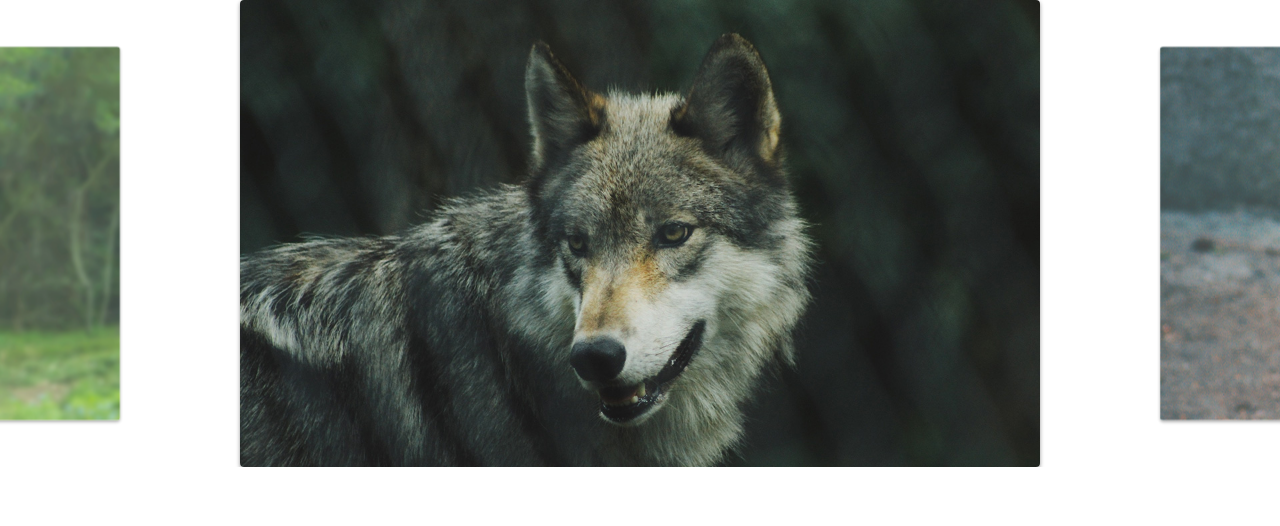
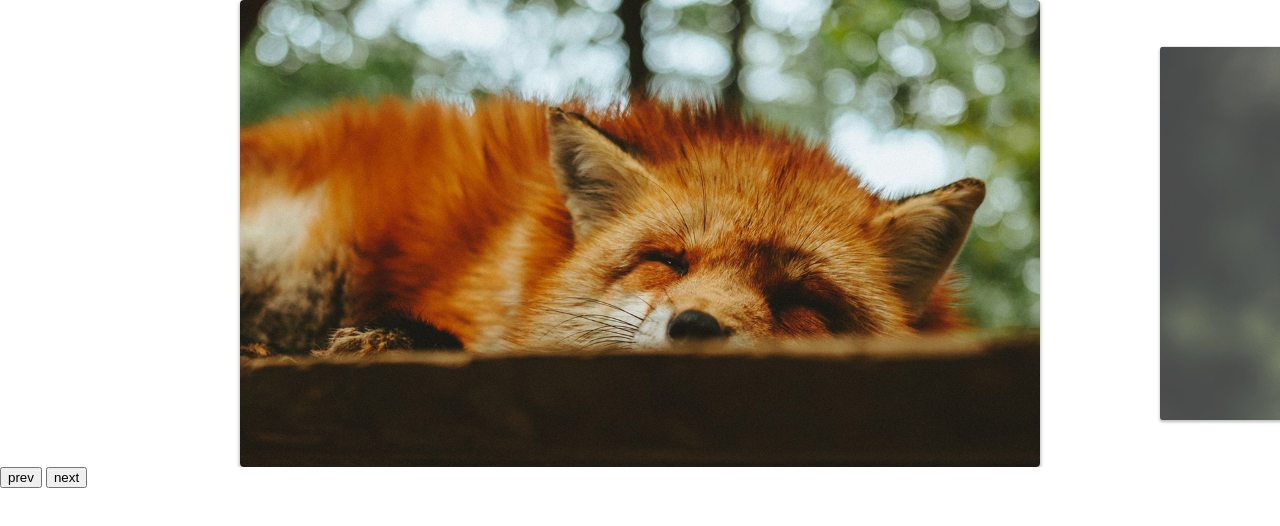
Before and after one commit to devcarlosgrochocki/slide-js, a plain HTML site: page index.html in a window 1280 px wide. Drawn offline with Linux system fonts and the light colour scheme.

Commit message:
navegacao prev e next finalizada

```diff
--- a/index.html
+++ b/index.html
@@ -18,6 +18,10 @@
       <li><img src="./img/foto6.jpg" alt=""></li>
     </ul>
   </div>
+  <div class="arrow-nav">
+    <button class="prev">prev</button>
+    <button class="next">next</button>
+  </div>
   <script type="module" src="js/script.js"></script>
 </body>
 </html>
--- a/js/script.js
+++ b/js/script.js
@@ -1,5 +1,5 @@
-import Slide from './slide.js';
+import { Slide, SlideNav } from './slide.js';
 
-const slide = new Slide('.slide', '.slide-wrapper');
+const slide = new SlideNav('.slide', '.slide-wrapper');
 slide.init();
-slide.changeSlide(3);
+slide.addArrow('.prev', '.next');
--- a/js/slide.js
+++ b/js/slide.js
@@ -1,14 +1,10 @@
-import debounce from "./debounce.js"
+import debounce from './debounce.js';
 
-export default class Slide {
-  constructor(slide, wrapper, activeClass) {
+export class Slide {
+  constructor(slide, wrapper) {
     this.slide = document.querySelector(slide);
     this.wrapper = document.querySelector(wrapper);
-    this.dist = {
-      finalPosition: 0,
-      startX: 0,
-      movement: 0,
-    };
+    this.dist = { finalPosition: 0, startX: 0, movement: 0 };
     this.activeClass = 'active';
   }
 
@@ -16,27 +12,27 @@ export default class Slide {
     this.slide.style.transition = active ? 'transform .3s' : '';
   }
 
+  moveSlide(distX) {
+    this.dist.movePosition = distX;
+    this.slide.style.transform = `translate3d(${distX}px, 0, 0)`;
+  }
+
   updatePosition(clientX) {
     this.dist.movement = (this.dist.startX - clientX) * 1.6;
     return this.dist.finalPosition - this.dist.movement;
   }
 
-  moveSlide(distX) {
-    this.dist.movePosition = distX;
-    this.slide.style.transform = `translate3d(${distX}px, 0, 0)`;
-  }
-
   onStart(event) {
-    let moveType;
+    let movetype;
     if (event.type === 'mousedown') {
       event.preventDefault();
       this.dist.startX = event.clientX;
-      moveType = 'mousemove';
+      movetype = 'mousemove';
     } else {
       this.dist.startX = event.changedTouches[0].clientX;
-      moveType = 'touchmove';
+      movetype = 'touchmove';
     }
-    this.wrapper.addEventListener(moveType, this.onMove);
+    this.wrapper.addEventListener(movetype, this.onMove);
     this.transition(false);
   }
 
@@ -50,8 +46,8 @@ export default class Slide {
   }
 
   onEnd(event) {
-    const moveType = event.type === 'mouseup' ? 'mousemove' : 'touchmove';
-    this.wrapper.removeEventListener(moveType, this.onMove);
+    const movetype = event.type === 'mouseup' ? 'mousemove' : 'touchmove';
+    this.wrapper.removeEventListener(movetype, this.onMove);
     this.dist.finalPosition = this.dist.movePosition;
     this.transition(true);
     this.changeSlideOnEnd();
@@ -60,7 +56,7 @@ export default class Slide {
   changeSlideOnEnd() {
     if (this.dist.movement > 120 && this.index.next !== undefined) {
       this.activeNextSlide();
-    } else if (this.dist.movement < 120 && this.index.prev !== undefined) {
+    } else if (this.dist.movement < -120 && this.index.prev !== undefined) {
       this.activePrevSlide();
     } else {
       this.changeSlide(this.index.active);
@@ -74,41 +70,31 @@ export default class Slide {
     this.wrapper.addEventListener('touchend', this.onEnd);
   }
 
-  bindEvents() {
-    this.onStart = this.onStart.bind(this);
-    this.onMove = this.onMove.bind(this);
-    this.onEnd = this.onEnd.bind(this);
-    this.onResize = debounce(this.onResize.bind(this), 200);
-  }
+  // Slides config
 
-  slidesPosition(slide) {
+  slidePosition(slide) {
     const margin = (this.wrapper.offsetWidth - slide.offsetWidth) / 2;
     return -(slide.offsetLeft - margin);
   }
 
-  // Slides config
   slidesConfig() {
-    this.slidesArray = [...this.slide.children].map((element) => {
-      const position = this.slidesPosition(element);
-      return {
-        element,
-        position,
-      };
+    this.slideArray = [...this.slide.children].map((element) => {
+      const position = this.slidePosition(element);
+      return { position, element };
     });
-    console.log(this.slidesArray);
   }
 
   slidesIndexNav(index) {
-    const last = this.slidesArray.length - 1;
+    const last = this.slideArray.length - 1;
     this.index = {
       prev: index ? index - 1 : undefined,
       active: index,
-      next: last === index ? undefined : index + 1,
+      next: index === last ? undefined : index + 1,
     };
   }
 
   changeSlide(index) {
-    const activeSlide = this.slidesArray[index];
+    const activeSlide = this.slideArray[index];
     this.moveSlide(activeSlide.position);
     this.slidesIndexNav(index);
     this.dist.finalPosition = activeSlide.position;
@@ -116,22 +102,18 @@ export default class Slide {
   }
 
   changeActiveClass() {
-    this.slidesArray.forEach((item) =>
+    this.slideArray.forEach((item) =>
       item.element.classList.remove(this.activeClass),
     );
-    this.slidesArray[this.index.active].element.classList.add(this.activeClass);
+    this.slideArray[this.index.active].element.classList.add(this.activeClass);
   }
 
   activePrevSlide() {
-    if (this.index.prev !== undefined) {
-      this.changeSlide(this.index.prev);
-    }
+    if (this.index.prev !== undefined) this.changeSlide(this.index.prev);
   }
 
   activeNextSlide() {
-    if (this.index.next !== undefined) {
-      this.changeSlide(this.index.next);
-    }
+    if (this.index.next !== undefined) this.changeSlide(this.index.next);
   }
 
   onResize() {
@@ -145,12 +127,37 @@ export default class Slide {
     window.addEventListener('resize', this.onResize);
   }
 
+  bindEvents() {
+    this.onStart = this.onStart.bind(this);
+    this.onMove = this.onMove.bind(this);
+    this.onEnd = this.onEnd.bind(this);
+
+    this.activePrevSlide = this.activePrevSlide.bind(this);
+    this.activeNextSlide = this.activeNextSlide.bind(this);
+
+    this.onResize = debounce(this.onResize.bind(this), 200);
+  }
+
   init() {
     this.bindEvents();
-    this.transition();
+    this.transition(true);
     this.addSlideEvents();
     this.slidesConfig();
     this.addResizeEvent();
+    this.changeSlide(0);
     return this;
   }
 }
+
+export class SlideNav extends Slide {
+  addArrow(prev, next) {
+    this.prevElement = document.querySelector(prev);
+    this.nextElement = document.querySelector(next);
+    this.addArrowEvent();
+  }
+
+  addArrowEvent() {
+    this.prevElement.addEventListener('click', this.activePrevSlide);
+    this.nextElement.addEventListener('click', this.activeNextSlide);
+  }
+}
```
